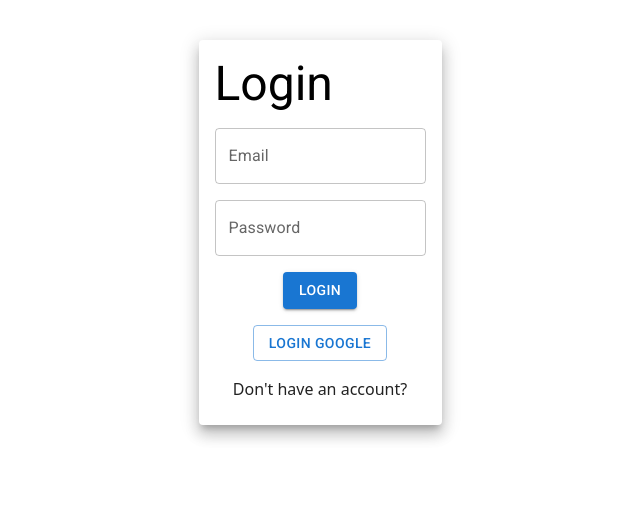
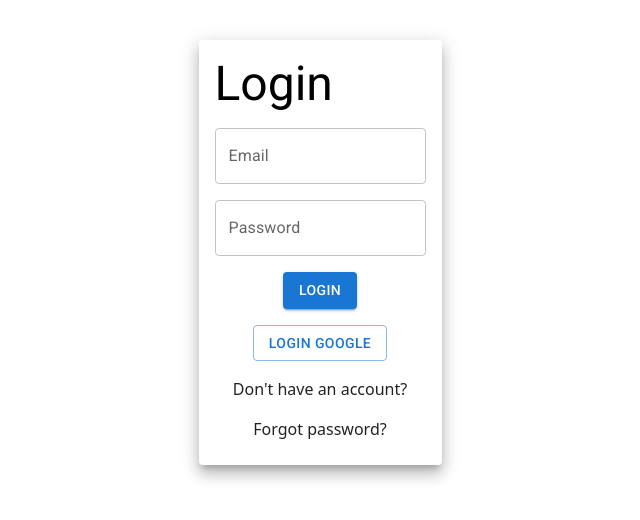
Before and after one commit to ayunierto/react-firebase, a React (Create React App) app: page /login in a window 1280 px wide. Shown: the top 520 px of the page, without its empty margins (320-960 px from the left). Built offline with nearby package versions, Linux system fonts and the light colour scheme; no server answers.

Commit message:
reset password

```diff
--- a/src/components/Login.js
+++ b/src/components/Login.js
@@ -10,7 +10,7 @@ function Login() {
     password: "",
   });
 
-  const { signin, loginWithGoogle } = useAuth();
+  const { signin, loginWithGoogle, resetPassword } = useAuth();
 
   const navigate = useNavigate();
 
@@ -43,6 +43,19 @@ function Login() {
       setError(error.message)
     }
     navigate("/");
+  }
+
+  const handleResetPassword = async () => {
+    if (!user.email) {
+      return setError('Please enter your email')
+    }
+    try {
+      await resetPassword(user.email)
+      setError('we send you an email with a link to reset your password')
+
+    } catch (error) {
+      setError(error.message)
+    }
   }
 
   return (
@@ -110,6 +123,10 @@ function Login() {
                     <Link to='/register'>Don't have an account?</Link>
                   </Grid>
 
+                  <Grid item >
+                    <a href="#!" className="inline-block" onClick={handleResetPassword}>Forgot password?</a>
+                  </Grid>
+
                 </Grid>
 
               </form>
```
